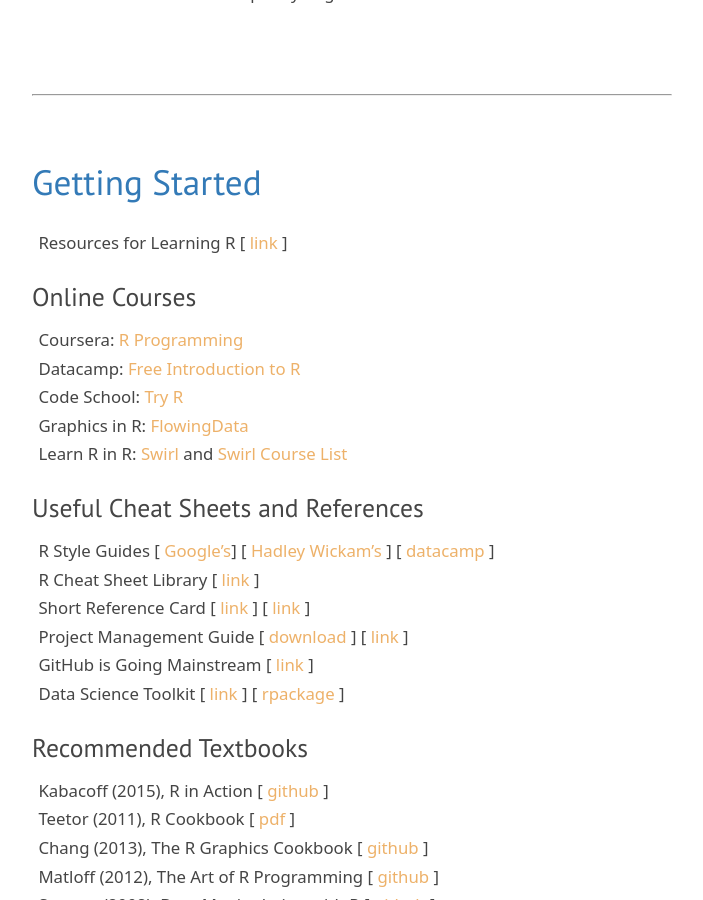
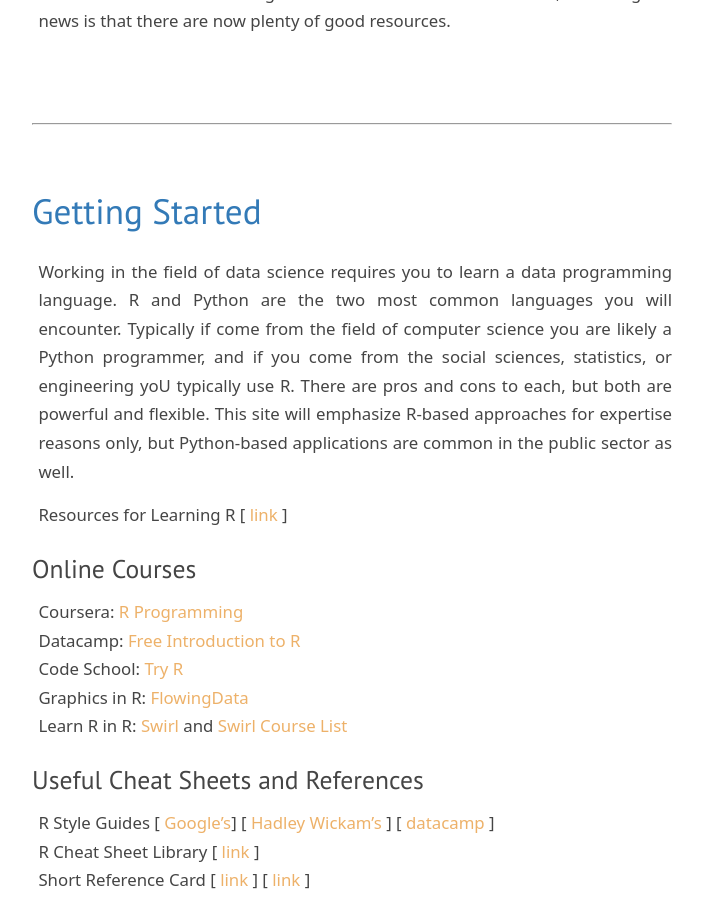
Before and after one commit to DS4PS/ds4ps.github.io, a Jekyll site: the page built from start.md, in a window 1280 px wide and 900 px high, scrolled down 3232 px. Shown: the whole window, without its empty margins (288-991 px from the left). Built offline with Jekyll 4.4.1, drawn with Linux system fonts in a browser that asks for light colours; nearby versions of some CDN libraries; library files that are not in the unit come from our copies; some of the changed text lies outside the part shown.

Commit message:
Update start.md

```diff
--- a/start.md
+++ b/start.md
@@ -79,7 +79,7 @@
 
 ## New to Data Science?
 
-This page contains some resources if you are learning about the field.
+Welcome to the "[sexiest career of the 21st century](https://hbr.org/2012/10/data-scientist-the-sexiest-job-of-the-21st-century)". This page contains some resources to help you learn about the field.
 
 <br>
 
@@ -138,6 +138,8 @@
 
 
 ## Getting Started
+
+Working in the field of data science requires you to learn a data programming language. R and Python are the two most common languages you will encounter. Typically if come from the field of computer science you are likely a Python programmer, and if you come from the social sciences, statistics, or engineering yoU typically use R. There are pros and cons to each, but both are powerful and flexible. This site will emphasize R-based approaches for expertise reasons only, but Python-based applications are common in the public sector as well.
 
 Resources for Learning R [ [link](http://www.r-bloggers.com/how-to-learn-r-2/) ]
 
```
Also changed, not shown: other parts of start.md (+1 -1 lines).
